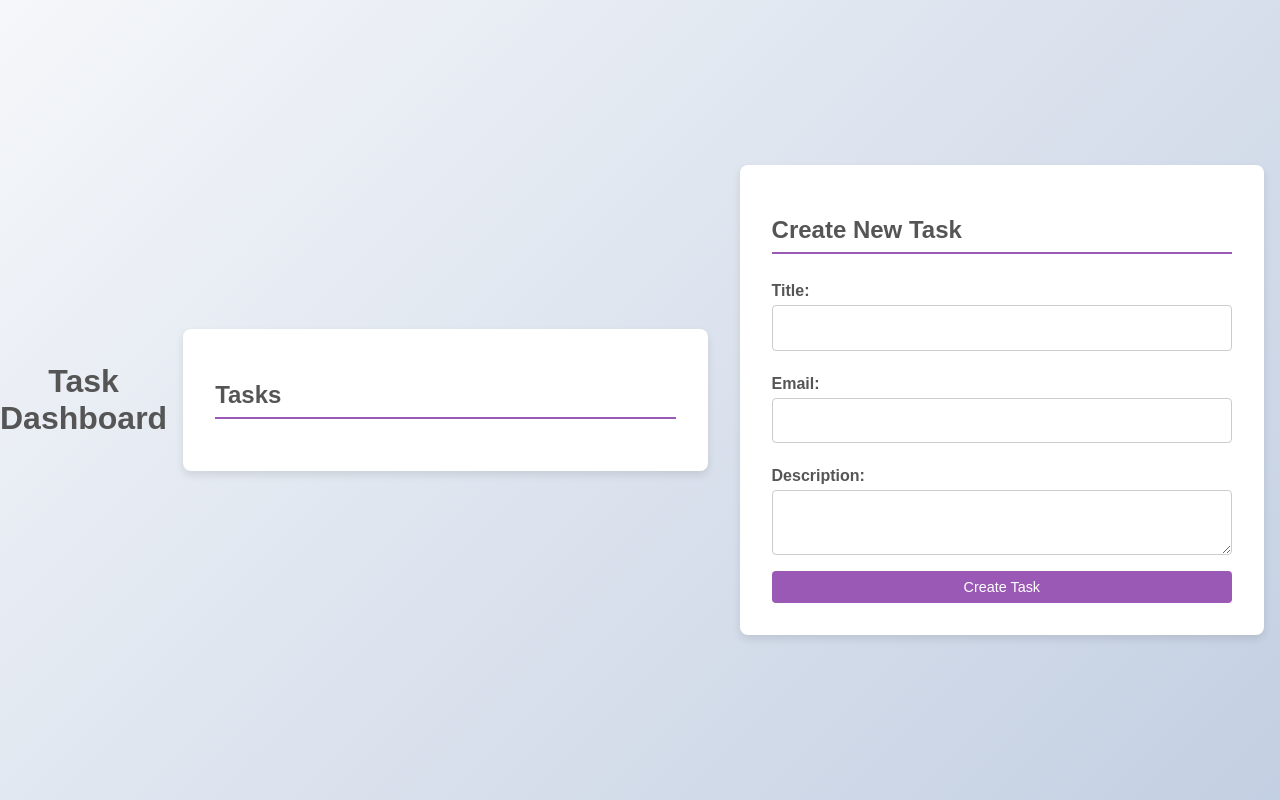
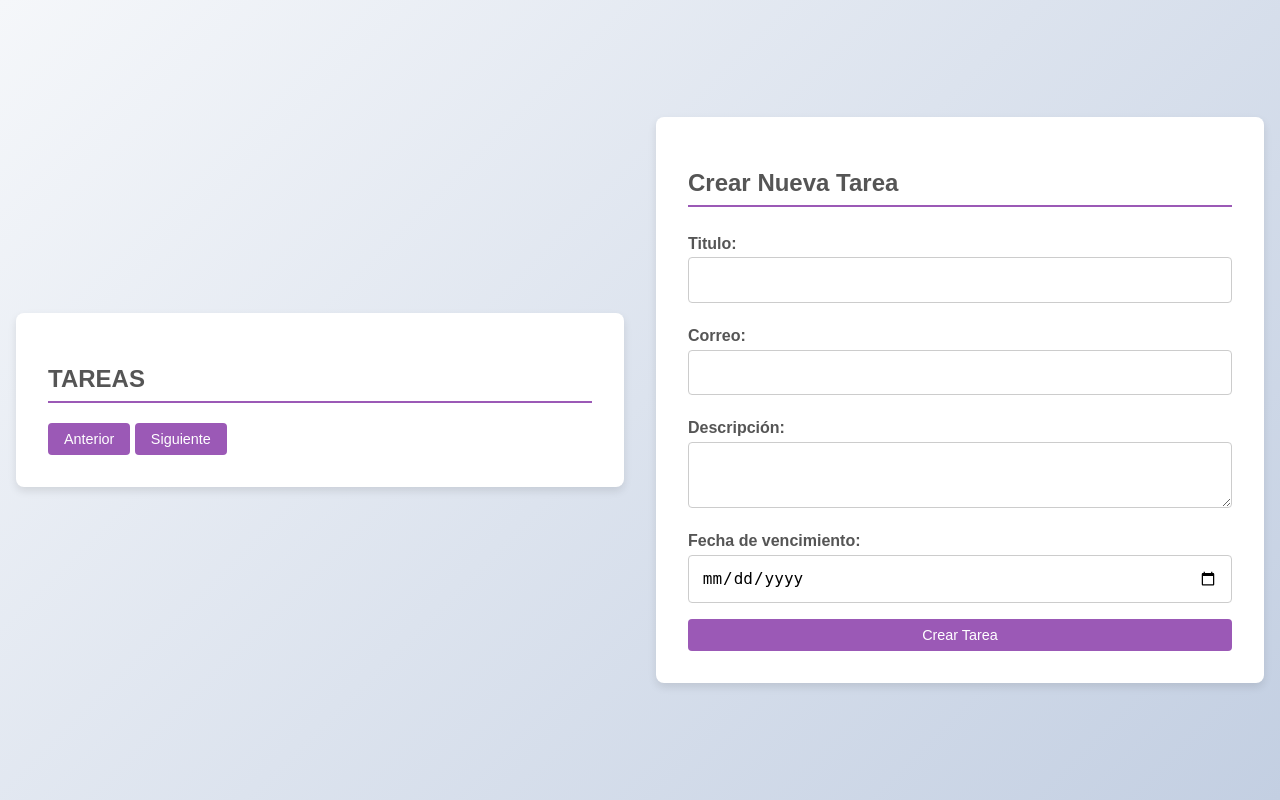
Before and after one commit to AnahiEstrell/yuhu_project, a Django app: page /dashboard/ in a window 1280 px wide. Run offline with Django 5.2, Linux system fonts and the light colour scheme; data that the repository does not hold is empty; parts of the project's set-up code (start-up, migrations or seed data) failed here and were passed over.

Commit message:
Adding logic for templates, send email and extra points

```diff
--- a/app/app/settings.py
+++ b/app/app/settings.py
@@ -139,7 +139,9 @@ REST_FRAMEWORK = {
     "DEFAULT_SCHEMA_CLASS": "drf_spectacular.openapi.AutoSchema",
     'DEFAULT_AUTHENTICATION_CLASSES': (
         'rest_framework_simplejwt.authentication.JWTAuthentication',
-    )
+    ),
+    'DEFAULT_PAGINATION_CLASS': 'rest_framework.pagination.PageNumberPagination',
+    'PAGE_SIZE': 5,
 }
 
 SPECTACULAR_SETTINGS = {
--- a/app/task/models.py
+++ b/app/task/models.py
@@ -1,5 +1,10 @@
 from django.db import models
 from core.models import CommonMoves
+from datetime import date, timedelta
+
+
+def default_fecha_vencimiento():
+    return date.today() + timedelta(days=1)
 
 
 class Task(CommonMoves):
@@ -9,6 +14,7 @@ class Task(CommonMoves):
     titulo = models.CharField(max_length=255)
     email = models.EmailField(unique=True)
     descripcion = models.CharField(max_length=255)
+    fecha_vencimiento = models.DateField(default=default_fecha_vencimiento)
 
     class Meta:
         """Nombre de la tabla en la base de datos."""
--- a/app/task/task.py
+++ b/app/task/task.py
@@ -1,6 +1,7 @@
 from celery import shared_task
 from django.core.mail import send_mail
 from django.conf import settings
+
 
 @shared_task
 def send_task_notification(email, subject, message):
--- a/app/task/templates/task/index.html
+++ b/app/task/templates/task/index.html
@@ -86,6 +86,7 @@
 
         #task-form input[type="text"],
         #task-form input[type="email"],
+        #task-form input[type="date"],
         #task-form textarea {
             width: 100%;
             padding: 0.8rem;
@@ -106,45 +107,73 @@
     </style>
 </head>
 <body>
-    <h1>Task Dashboard</h1>
-
     <div id="tasks">
-        <h2>Tasks</h2>
+        <h2>TAREAS</h2>
         <ul id="task-list"></ul>
+        <div id="pagination">
+            <button id="prev-button" onclick="loadTasks(previousPageUrl)" disabled>Anterior</button>
+            <button id="next-button" onclick="loadTasks(nextPageUrl)" disabled>Siguiente</button>
+        </div>
     </div>
 
     <div id="new-task">
-        <h2>Create New Task</h2>
+        <h2>Crear Nueva Tarea</h2>
         <form id="task-form">
-            <label for="titulo">Title:</label>
+            <label for="titulo">Titulo:</label>
             <input type="text" id="titulo" name="titulo" required>
 
-            <label for="email">Email:</label>
+            <label for="email">Correo:</label>
             <input type="email" id="email" name="email" required>
 
-            <label for="descripcion">Description:</label>
+            <label for="descripcion">Descripción:</label>
             <textarea id="descripcion" name="descripcion" required></textarea>
 
-            <button type="button" onclick="createTask()">Create Task</button>
+            <label for="fecha_vencimiento">Fecha de vencimiento:</label>
+            <input type="date" id="fecha_vencimiento" name="fecha_vencimiento" required>
+
+            <button type="button" onclick="createTask()">Crear Tarea</button>
         </form>
     </div>
 
     <script>
-        async function loadTasks() {
+        let nextPageUrl = null;
+        let previousPageUrl = null;
+        const token = localStorage.getItem('access_token');
+
+        async function loadTasks(url = '/api/tasks/') {
+            if (typeof url !== 'string') {
+                return;
+            }
+
             try {
-                const response = await fetch('/api/tasks/');
-                const tasks = await response.json();
+                const response = await fetch(url, {
+                    headers: {
+                        'Authorization': `Bearer ${token}`,
+                        'Content-Type': 'application/json'
+                    }
+                });
+                const data = await response.json();
                 const taskList = document.getElementById('task-list');
                 taskList.innerHTML = '';
-                tasks.forEach(task => {
+
+                data.results.forEach(task => {
                     const li = document.createElement('li');
                     li.innerHTML = `
                         <strong>${task.titulo}</strong> - ${task.descripcion}
+                        <br><em>Email:</em> ${task.email} <br><em>Due Date:</em> ${task.fecha_vencimiento}
                         <button onclick="deleteTask(${task.id})">Delete</button>
                         <button onclick="updateTask(${task.id})">Update</button>
                     `;
                     taskList.appendChild(li);
                 });
+
+                // Actualiza las URLs de paginación
+                nextPageUrl = data.next;
+                previousPageUrl = data.previous;
+
+                // Habilita o deshabilita los botones de paginación según corresponda
+                document.getElementById('next-button').disabled = !nextPageUrl;
+                document.getElementById('prev-button').disabled = !previousPageUrl;
             } catch (error) {
                 console.error('Error loading tasks:', error);
             }
@@ -154,41 +183,52 @@
             const titulo = document.getElementById('titulo').value;
             const email = document.getElementById('email').value;
             const descripcion = document.getElementById('descripcion').value;
+            const fecha_vencimiento = document.getElementById('fecha_vencimiento').value;
 
             try {
                 const response = await fetch('/api/tasks/', {
                     method: 'POST',
-                    headers: { 'Content-Type': 'application/json' },
-                    body: JSON.stringify({ titulo, email, descripcion }),
+                    headers: {
+                        'Authorization': `Bearer ${token}`,
+                        'Content-Type': 'application/json'
+                    },
+                    body: JSON.stringify({ titulo, email, descripcion, fecha_vencimiento }),
                 });
 
                 if (response.ok) {
-                    alert('Task created successfully');
+                    alert('Tarea creada exitosamente');
                     loadTasks();
                     document.getElementById('task-form').reset();
                 } else {
                     const errorData = await response.json();
-                    alert('Error creating task: ' + JSON.stringify(errorData));
+                    alert('Error al crear la tarea: ' + JSON.stringify(errorData));
                 }
             } catch (error) {
-                console.error('Error creating task:', error);
+                console.error('Error al crear la tarea:', error);
             }
         }
 
+
         async function deleteTask(id) {
             try {
-                const response = await fetch(`/api/tasks/${id}`, { method: 'DELETE' });
+                const response = await fetch(`/api/tasks/${id}`, {
+                    method: 'DELETE',
+                    headers: {
+                        'Authorization': `Bearer ${token}`,
+                        'Content-Type': 'application/json'
+                    }
+                });;
 
                 if (response.ok) {
-                    alert('Task deleted successfully');
+                    alert('Tarea eliminada exitosamente');
                     loadTasks();
                 } else {
                     const errorData = await response.json();
-                    console.error('Error deleting task:', errorData);
-                    alert('Error deleting task: ' + JSON.stringify(errorData));
+                    console.error('Error al eliminar la tarea:', errorData);
+                    alert('Error al eliminar la tarea: ' + JSON.stringify(errorData));
                 }
             } catch (error) {
-                console.error('Error deleting task:', error);
+                console.error('Error al eliminar la tarea:', error);
             }
         }
 
@@ -200,24 +240,29 @@
                 try {
                     const response = await fetch(`/api/tasks/${id}`, {
                         method: 'PUT',
-                        headers: { 'Content-Type': 'application/json' },
+                        headers: {
+                            'Authorization': `Bearer ${token}`,
+                            'Content-Type': 'application/json'
+                        },
                         body: JSON.stringify({ titulo: newTitle, descripcion: newDescription }),
                     });
 
                     if (response.ok) {
-                        alert('Task updated successfully');
+                        alert('Tarea actualizada exitosamente');
                         loadTasks();
                     } else {
                         const errorData = await response.json();
-                        alert('Error updating task: ' + JSON.stringify(errorData));
+                        alert('Error al actualizar la tarea: ' + JSON.stringify(errorData));
                     }
                 } catch (error) {
-                    console.error('Error updating task:', error);
+                    console.error('Error al actualizar la tarea:', error);
                 }
             }
         }
 
-        document.addEventListener('DOMContentLoaded', loadTasks);
+        document.addEventListener('DOMContentLoaded', () => {
+            loadTasks().catch(error => console.error("Error al cargar tareas al iniciar:", error));
+        });
     </script>
 </body>
 </html>
--- a/app/task/views.py
+++ b/app/task/views.py
@@ -3,17 +3,36 @@ from django.conf import settings
 from django.shortcuts import render
 from django.shortcuts import get_object_or_404
 
-from rest_framework import viewsets, status
+from rest_framework import viewsets, status, permissions
 from rest_framework.response import Response
 
 from task.models import Task
 from task.serializers import TaskSerializer
-from task.task import send_task_notification
+# from task.task import send_task_notification
+from rest_framework.pagination import PageNumberPagination
+from concurrent.futures import ThreadPoolExecutor
 
 
 def index(request):
-    """Renderiza la página principal HTML"""
     return render(request, 'task/index.html')
+
+
+def async_send_mail(subject, message, from_email, recipient_list):
+    with ThreadPoolExecutor() as executor:
+        executor.submit(
+            send_mail,
+            subject,
+            message,
+            from_email,
+            recipient_list,
+            fail_silently=False
+        )
+
+
+class TaskPagination(PageNumberPagination):
+    page_size = 5
+    page_size_query_param = 'page'
+    max_page_size = 100
 
 
 class TaskViewSet(viewsets.ViewSet):
@@ -21,24 +40,32 @@ class TaskViewSet(viewsets.ViewSet):
     ViewSet for tasks endpoints
     """
     serializer_class = TaskSerializer
+    pagination_class = TaskPagination
+    permission_classes = [permissions.IsAuthenticated]
 
     def list(self, request):
         """GET endpoint tasks"""
         tasks = Task.objects.all()
-        serializer = self.serializer_class(tasks, many=True)
-        return Response(serializer.data)
+        paginator = self.pagination_class()
+        paginated_tasks = paginator.paginate_queryset(
+            tasks,
+            request,
+            view=self
+        )
+
+        serializer = self.serializer_class(paginated_tasks, many=True)
+        return paginator.get_paginated_response(serializer.data)
 
     def create(self, request):
         """POST endpoint tasks"""
         serializer = self.serializer_class(data=request.data)
         if serializer.is_valid():
             task = serializer.save()
-            send_mail(
+            async_send_mail(
                 "Nueva tarea creada",
                 f"La tarea '{task.titulo}' ha sido creada exitosamente.",
                 settings.DEFAULT_FROM_EMAIL,
-                [task.email],
-                fail_silently=False,
+                [task.email]
             )
             return Response(serializer.data, status=status.HTTP_201_CREATED)
         return Response(serializer.errors, status=status.HTTP_400_BAD_REQUEST)
@@ -53,12 +80,11 @@ class TaskViewSet(viewsets.ViewSet):
         )
         if serializer.is_valid():
             task = serializer.save()
-            send_mail(
-                "Nueva tarea creada",
-                f"La tarea '{task.titulo}' ha sido creada exitosamente.",
+            async_send_mail(
+                "Tarea actualizada",
+                f"La tarea '{task.titulo}' ha sido actualizada exitosamente.",
                 settings.DEFAULT_FROM_EMAIL,
-                [task.email],
-                fail_silently=False,
+                [task.email]
             )
             return Response(serializer.data)
         return Response(serializer.errors, status=status.HTTP_400_BAD_REQUEST)
--- a/app/user/views.py
+++ b/app/user/views.py
@@ -5,7 +5,7 @@ from rest_framework import (
 from drf_spectacular.utils import extend_schema
 
 from user.serializers import UserSerializer
-from user.models import User
+# from user.models import User
 
 from django.shortcuts import render
 
```
Also changed, not shown: app/task/serializers.py (+9 -0 lines), app/user/templates/index.html (+4 -5 lines), README.md (added), app/app/__init__.py (line endings or trailing spaces), app/task/migrations/0003_task_fecha_vencimiento.py (added).
